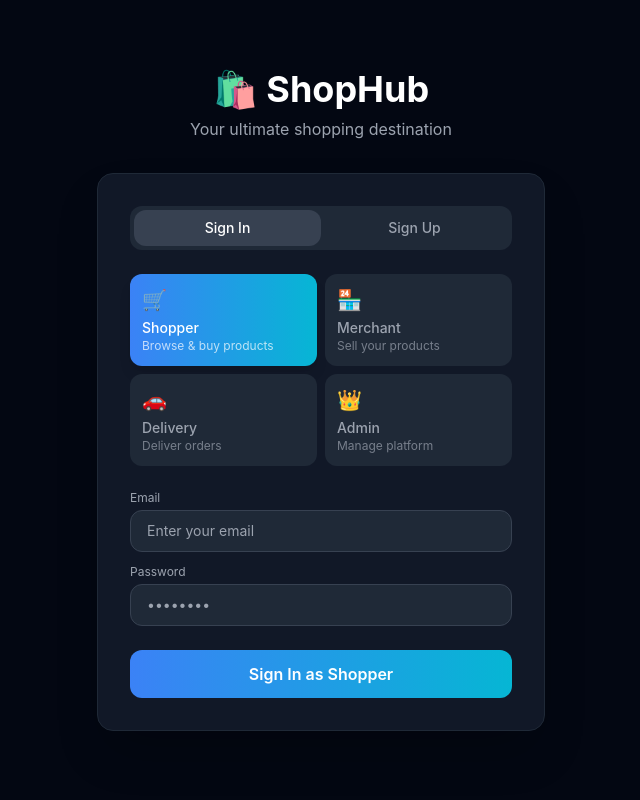
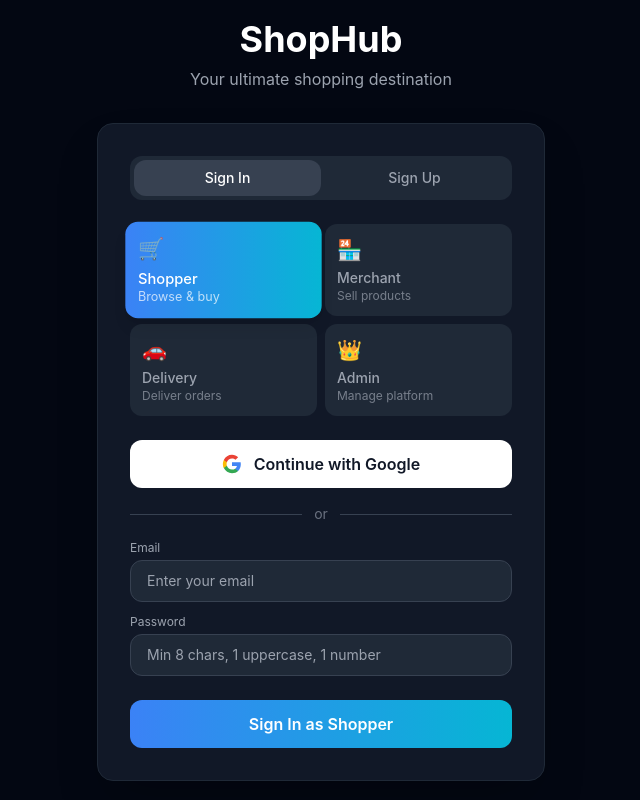
Before and after one commit to Saidalmaashani/e-commerce, a Next.js app in the folder frontend/: page /login in a window 1280 px wide. Shown: the whole page, without its empty margins (319-959 px from the left). Built offline with nearby package versions, Linux system fonts and the light colour scheme.

Commit message:
fix: remove next-auth from login, use axios directly

```diff
--- a/frontend/src/pages/login.tsx
+++ b/frontend/src/pages/login.tsx
@@ -2,24 +2,30 @@
 import { useRouter } from 'next/router';
 import axios from 'axios';
 
-const API = process.env.NEXT_PUBLIC_API_URL || 'http://localhost:5000/api/v1';
+const API = process.env.NEXT_PUBLIC_API_URL || 'https://e-commerce-t702.onrender.com/api/v1';
 
 const roles = [
-  { value:'shopper', label:'Shopper', icon:'🛒', color:'from-blue-500 to-cyan-500', desc:'Browse & buy products' },
-  { value:'merchant', label:'Merchant', icon:'🏪', color:'from-purple-500 to-pink-500', desc:'Sell your products' },
+  { value:'shopper', label:'Shopper', icon:'🛒', color:'from-blue-500 to-cyan-500', desc:'Browse & buy' },
+  { value:'merchant', label:'Merchant', icon:'🏪', color:'from-purple-500 to-pink-500', desc:'Sell products' },
   { value:'delivery', label:'Delivery', icon:'🚗', color:'from-green-500 to-teal-500', desc:'Deliver orders' },
   { value:'admin', label:'Admin', icon:'👑', color:'from-orange-500 to-red-500', desc:'Manage platform' },
 ];
 
 export default function Login() {
   const router = useRouter();
-  const [mode, setMode] = useState<'login'|'register'>('login');
+  const [mode, setMode] = useState('login');
   const [role, setRole] = useState('shopper');
   const [loading, setLoading] = useState(false);
+  const [googleLoading, setGoogleLoading] = useState(false);
   const [error, setError] = useState('');
   const [form, setForm] = useState({ email:'', password:'', confirmPassword:'', firstName:'', lastName:'', phone:'', businessName:'', vehicleType:'bike' });
 
-  const set = (k: string, v: string) => setForm(f => ({...f, [k]:v}));
+  const set = (k, v) => setForm(f => ({...f, [k]:v}));
+
+  const handleGoogleLogin = () => {
+    setGoogleLoading(true);
+    window.location.href = `${API.replace('/api/v1', '')}/api/v1/auth/google`;
+  };
 
   const handleSubmit = async () => {
     setError('');
@@ -39,56 +45,90 @@
       } else {
         if (form.password !== form.confirmPassword) { setError('Passwords do not match'); setLoading(false); return; }
         if (role === 'merchant') {
-          await axios.post(`${API}/auth/register/merchant`, { email:form.email, password:form.password, confirmPassword:form.confirmPassword, businessName:form.businessName, businessCategory:'General', businessEmail:form.email, phone:form.phone, storeName:form.businessName, businessLicense:'pending', nationalId:'pending', bankAccountNumber:'pending', bankRoutingNumber:'pending', bankHolderName:form.businessName, address:'pending', city:'pending', state:'pending', postalCode:'pending', country:'OM' });
-          setError('');
+          await axios.post(`${API}/auth/register/merchant`, {
+            email:form.email, password:form.password, confirmPassword:form.confirmPassword,
+            businessName:form.businessName, businessCategory:'General',
+            businessEmail:form.email, phone:form.phone, storeName:form.businessName,
+            businessLicense:'pending', nationalId:'pending', bankAccountNumber:'pending',
+            bankRoutingNumber:'pending', bankHolderName:form.businessName,
+            address:'pending', city:'pending', state:'pending', postalCode:'pending', country:'OM',
+          });
           alert('Registration submitted! Pending admin approval.');
           setMode('login');
         } else if (role === 'shopper') {
-          await axios.post(`${API}/auth/register/shopper`, { email:form.email, password:form.password, firstName:form.firstName, lastName:form.lastName, phone:form.phone });
-          const res = await axios.post(`${API}/auth/login`, { email:form.email, password:form.password, role:'shopper' });
+          const res = await axios.post(`${API}/auth/register/shopper`, {
+            email:form.email, password:form.password,
+            firstName:form.firstName, lastName:form.lastName, phone:form.phone
+          });
           localStorage.setItem('token', res.data.accessToken);
+          localStorage.setItem('refreshToken', res.data.refreshToken);
           localStorage.setItem('role', 'shopper');
           localStorage.setItem('user', JSON.stringify(res.data.user));
           router.push('/shopper');
         } else if (role === 'delivery') {
-          await axios.post(`${API}/auth/register/delivery`, { email:form.email, password:form.password, confirmPassword:form.confirmPassword, firstName:form.firstName, lastName:form.lastName, phone:form.phone, vehicleType:form.vehicleType, vehicleRegistration:'pending', licenseNumber:'pending', nationalId:'pending', licensePhoto:'pending', vehiclePhoto:'pending', nationalIdPhoto:'pending' });
+          await axios.post(`${API}/auth/register/delivery`, {
+            email:form.email, password:form.password, confirmPassword:form.confirmPassword,
+            firstName:form.firstName, lastName:form.lastName, phone:form.phone,
+            vehicleType:form.vehicleType, vehicleRegistration:'pending',
+            licenseNumber:'pending', nationalId:'pending', licensePhoto:'pending',
+            vehiclePhoto:'pending', nationalIdPhoto:'pending',
+          });
           alert('Registration submitted! Pending admin approval.');
           setMode('login');
         }
       }
-    } catch (err: any) {
+    } catch (err) {
       setError(err.response?.data?.error || 'Something went wrong. Please try again.');
     } finally {
       setLoading(false);
     }
   };
 
+  const selectedRole = roles.find(r => r.value === role);
+
   return (
     <div className="min-h-screen bg-gray-950 flex items-center justify-center p-4">
       <div className="w-full max-w-md">
         <div className="text-center mb-8">
-          <h1 className="text-4xl font-bold text-white mb-2">🛍️ ShopHub</h1>
+          <h1 className="text-4xl font-bold text-white mb-2">ShopHub</h1>
           <p className="text-gray-400">Your ultimate shopping destination</p>
         </div>
-
         <div className="bg-gray-900 rounded-2xl p-8 border border-gray-800 shadow-2xl">
-          {/* Mode Toggle */}
           <div className="flex bg-gray-800 rounded-xl p-1 mb-6">
             {['login','register'].map(m=>(
-              <button key={m} onClick={()=>{setMode(m as any);setError('');}} className={`flex-1 py-2 rounded-xl text-sm font-medium transition capitalize ${mode===m?'bg-gray-700 text-white':'text-gray-400 hover:text-white'}`}>{m==='login'?'Sign In':'Sign Up'}</button>
+              <button key={m} onClick={()=>{setMode(m);setError('');}} className={`flex-1 py-2 rounded-xl text-sm font-medium transition capitalize ${mode===m?'bg-gray-700 text-white':'text-gray-400 hover:text-white'}`}>
+                {m==='login'?'Sign In':'Sign Up'}
+              </button>
             ))}
           </div>
-
-          {/* Role Selection */}
           <div className="grid grid-cols-2 gap-2 mb-6">
             {roles.map(r=>(
-              <button key={r.value} onClick={()=>setRole(r.value)} className={`p-3 rounded-xl text-left transition-all ${role===r.value?`bg-gradient-to-r ${r.color} text-white shadow-lg`:'bg-gray-800 text-gray-400 hover:bg-gray-700'}`}>
+              <button key={r.value} onClick={()=>setRole(r.value)} className={`p-3 rounded-xl text-left transition-all ${role===r.value?`bg-gradient-to-r ${r.color} text-white shadow-lg scale-105`:'bg-gray-800 text-gray-400 hover:bg-gray-700'}`}>
                 <div className="text-xl mb-1">{r.icon}</div>
                 <div className="text-sm font-medium">{r.label}</div>
                 <div className="text-xs opacity-70">{r.desc}</div>
               </button>
             ))}
           </div>
+
+          {role === 'shopper' && (
+            <>
+              <button onClick={handleGoogleLogin} disabled={googleLoading} className="w-full flex items-center justify-center gap-3 py-3 bg-white hover:bg-gray-100 text-gray-900 rounded-xl font-semibold transition mb-4 disabled:opacity-50">
+                <svg width="20" height="20" viewBox="0 0 24 24">
+                  <path fill="#4285F4" d="M22.56 12.25c0-.78-.07-1.53-.2-2.25H12v4.26h5.92c-.26 1.37-1.04 2.53-2.21 3.31v2.77h3.57c2.08-1.92 3.28-4.74 3.28-8.09z"/>
+                  <path fill="#34A853" d="M12 23c2.97 0 5.46-.98 7.28-2.66l-3.57-2.77c-.98.66-2.23 1.06-3.71 1.06-2.86 0-5.29-1.93-6.16-4.53H2.18v2.84C3.99 20.53 7.7 23 12 23z"/>
+                  <path fill="#FBBC05" d="M5.84 14.09c-.22-.66-.35-1.36-.35-2.09s.13-1.43.35-2.09V7.07H2.18C1.43 8.55 1 10.22 1 12s.43 3.45 1.18 4.93l2.85-2.22.81-.62z"/>
+                  <path fill="#EA4335" d="M12 5.38c1.62 0 3.06.56 4.21 1.64l3.15-3.15C17.45 2.09 14.97 1 12 1 7.7 1 3.99 3.47 2.18 7.07l3.66 2.84c.87-2.6 3.3-4.53 6.16-4.53z"/>
+                </svg>
+                {googleLoading ? 'Connecting...' : 'Continue with Google'}
+              </button>
+              <div className="flex items-center gap-3 mb-4">
+                <div className="flex-1 h-px bg-gray-700"/>
+                <span className="text-gray-500 text-sm">or</span>
+                <div className="flex-1 h-px bg-gray-700"/>
+              </div>
+            </>
+          )}
 
           {error && <div className="bg-red-500/20 border border-red-500/30 text-red-400 px-4 py-3 rounded-xl mb-4 text-sm">{error}</div>}
 
@@ -125,13 +165,13 @@
               <div>
                 <label className="text-xs text-gray-400 mb-1 block">Vehicle Type</label>
                 <select value={form.vehicleType} onChange={e=>set('vehicleType',e.target.value)} className="w-full bg-gray-800 border border-gray-700 rounded-xl px-4 py-2.5 text-white text-sm focus:outline-none focus:border-green-500">
-                  {['bike','car','van','truck'].map(v=><option key={v} value={v} className="capitalize">{v}</option>)}
+                  {['bike','car','van','truck'].map(v=><option key={v} value={v}>{v}</option>)}
                 </select>
               </div>
             )}
             <div>
               <label className="text-xs text-gray-400 mb-1 block">Password</label>
-              <input type="password" value={form.password} onChange={e=>set('password',e.target.value)} placeholder="••••••••" className="w-full bg-gray-800 border border-gray-700 rounded-xl px-4 py-2.5 text-white text-sm focus:outline-none focus:border-blue-500" />
+              <input type="password" value={form.password} onChange={e=>set('password',e.target.value)} placeholder="Min 8 chars, 1 uppercase, 1 number" className="w-full bg-gray-800 border border-gray-700 rounded-xl px-4 py-2.5 text-white text-sm focus:outline-none focus:border-blue-500" />
             </div>
             {mode==='register' && (
               <div>
@@ -142,11 +182,11 @@
           </div>
 
           {mode==='login' && role==='admin' && (
-            <p className="text-xs text-gray-500 mt-2">Default: admin@shophub.com / Admin@123456</p>
+            <p className="text-xs text-gray-500 mt-2 text-center">Default: admin@shophub.com / Admin@123456</p>
           )}
 
-          <button onClick={handleSubmit} disabled={loading} className={`w-full py-3 rounded-xl font-semibold mt-6 transition text-white disabled:opacity-50 bg-gradient-to-r ${roles.find(r=>r.value===role)?.color}`}>
-            {loading ? 'Please wait...' : mode==='login' ? `Sign In as ${roles.find(r=>r.value===role)?.label}` : `Create ${roles.find(r=>r.value===role)?.label} Account`}
+          <button onClick={handleSubmit} disabled={loading} className={`w-full py-3 rounded-xl font-semibold mt-6 transition text-white disabled:opacity-50 bg-gradient-to-r ${selectedRole?.color}`}>
+            {loading ? 'Please wait...' : mode==='login' ? `Sign In as ${selectedRole?.label}` : `Create ${selectedRole?.label} Account`}
           </button>
         </div>
       </div>
```
